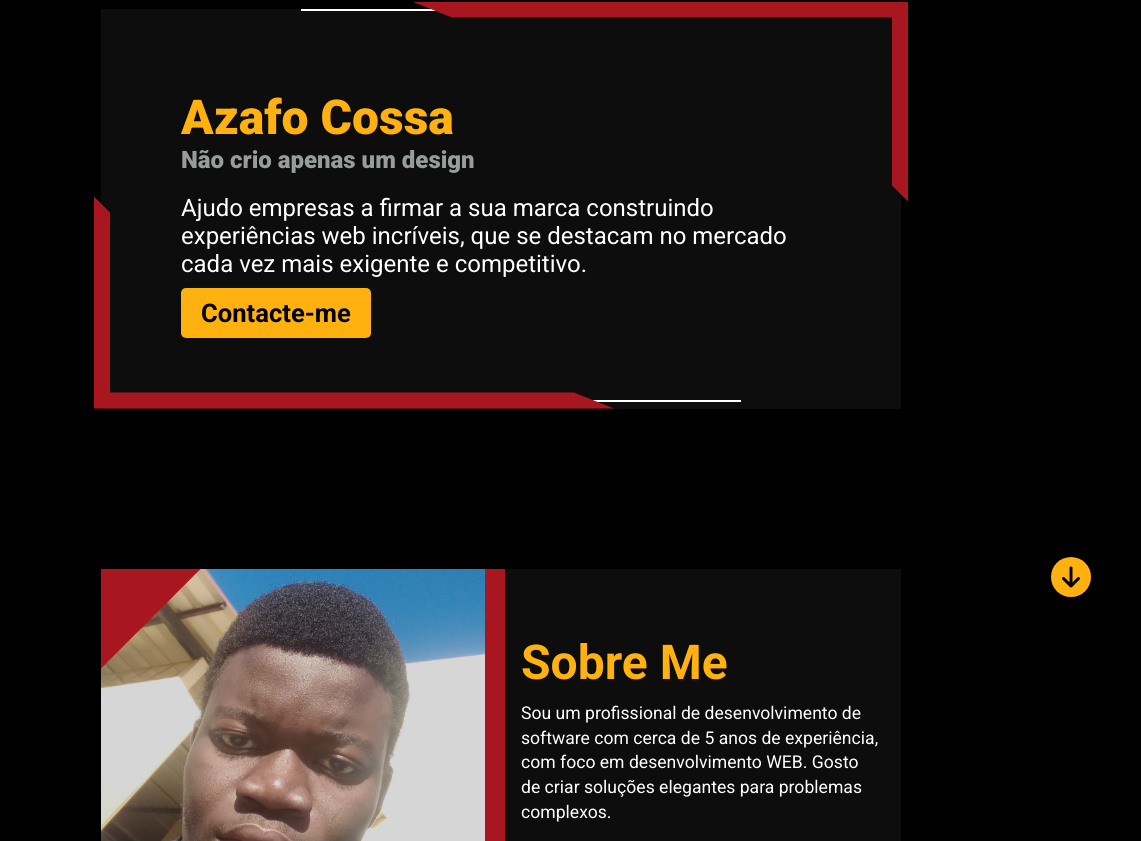
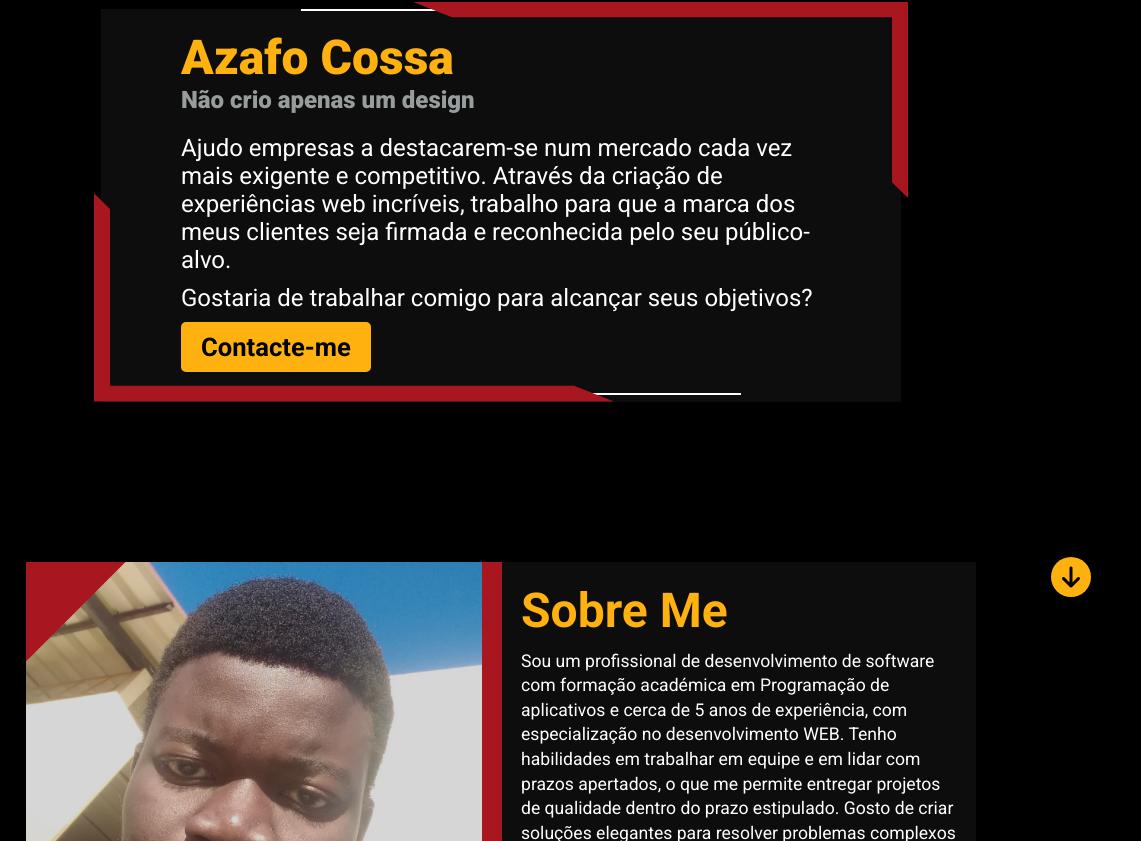
Before and after one commit to AzafoCossa/cossa.online, a website: page index.html in a window 1280 px wide. Shown: the part 153-994 px from the top of the page, 139-1280 px from the left. Drawn offline with Linux system fonts and the light colour scheme.

Commit message:
Enhanced my description & put a contact description

```diff
--- a/index.html
+++ b/index.html
@@ -49,9 +49,13 @@
                 <h1>Azafo Cossa</h1>
                 <h3>Não crio apenas um design</h3>
                 <p>
-                  Ajudo empresas a firmar a sua marca construindo experiências
-                  web incríveis, que se destacam no mercado cada vez mais
-                  exigente e competitivo.
+                  Ajudo empresas a destacarem-se num mercado cada vez mais
+                  exigente e competitivo. Através da criação de experiências web
+                  incríveis, trabalho para que a marca dos meus clientes seja
+                  firmada e reconhecida pelo seu público-alvo.
+                </p>
+                <p>
+                  Gostaria de trabalhar comigo para alcançar seus objetivos?
                 </p>
                 <a href="#contact" class="btn btn-yellow">Contacte-me</a>
               </div>
@@ -72,9 +76,16 @@
               <div>
                 <h3>Sobre Me</h3>
                 <p>
-                  Sou um profissional de desenvolvimento de software com cerca
-                  de 5 anos de experiência, com foco em desenvolvimento WEB.
-                  Gosto de criar soluções elegantes para problemas complexos.
+                  Sou um profissional de desenvolvimento de software com
+                  formação académica em Programação de aplicativos e cerca de 5
+                  anos de experiência, com especialização no desenvolvimento
+                  WEB. Tenho habilidades em trabalhar em equipe e em lidar com
+                  prazos apertados, o que me permite entregar projetos de
+                  qualidade dentro do prazo estipulado. Gosto de criar soluções
+                  elegantes para resolver problemas complexos e estou sempre em
+                  busca de atualizações e novidades na área de tecnologia. Além
+                  disso, estou sempre motivado a aprender coisas novas e a
+                  aprimorar minhas habilidades profissionais.
                 </p>
                 <button class="btn btn-yellow">Contacte-me</button>
               </div>
@@ -210,11 +221,12 @@
           <div class="contact-header">
             <h3 class="title">Entre em contacto</h3>
             <p>
-              Lorem ipsum dolor sit amet consectetur, adipisicing elit.
-              Veritatis beatae quis tenetur quo nesciunt at aspernatur enim
-              distinctio, quae vero omnis laudantium. Maxime, aliquid
-              laudantium.
+              Gostaria de saber como posso ajudar a sua empresa ou se tem alguma
+              sugestão a fazer? Estou sempre à disposição para ouvir as
+              necessidades e ideias dos meus clientes e trabalhar juntos para
+              encontrar as melhores soluções para alcançar seus objetivos.
             </p>
+            <p>Vamos conversar!</p>
           </div>
           <div class="contact-form">
             <form>
--- a/sass/main.scss
+++ b/sass/main.scss
@@ -116,8 +116,9 @@ nav {
   &-box {
     position: relative;
     width: 800px;
-    height: 400px;
+    // height: 400px;
     margin: 80px 0;
+    padding: 20px 0;
     background: lighten($dark, 5);
 
     .top {
@@ -142,6 +143,7 @@ nav {
         position: absolute;
         background-color: $white;
         left: 25%;
+        top: 0;
         width: 70%;
         height: 2px;
       }
@@ -219,13 +221,15 @@ nav {
 
   &-box {
     position: relative;
-    width: 800px;
-    height: 400px;
+    max-width: 950px;
     background: lighten($dark, 5);
     display: grid;
     grid-template-columns: repeat(2, 1fr);
   }
 
+  &-image {
+    width: 100%;
+  }
   .middle-line {
     height: 100%;
     width: 20px;
@@ -443,6 +447,10 @@ nav {
     max-width: 600px;
     margin: 40px auto;
 
+    p {
+      margin-bottom: 10px;
+    }
+
     .title {
       font-size: 2rem;
       margin: 10px;
```
Also changed, not shown: dist/css/main.css.
